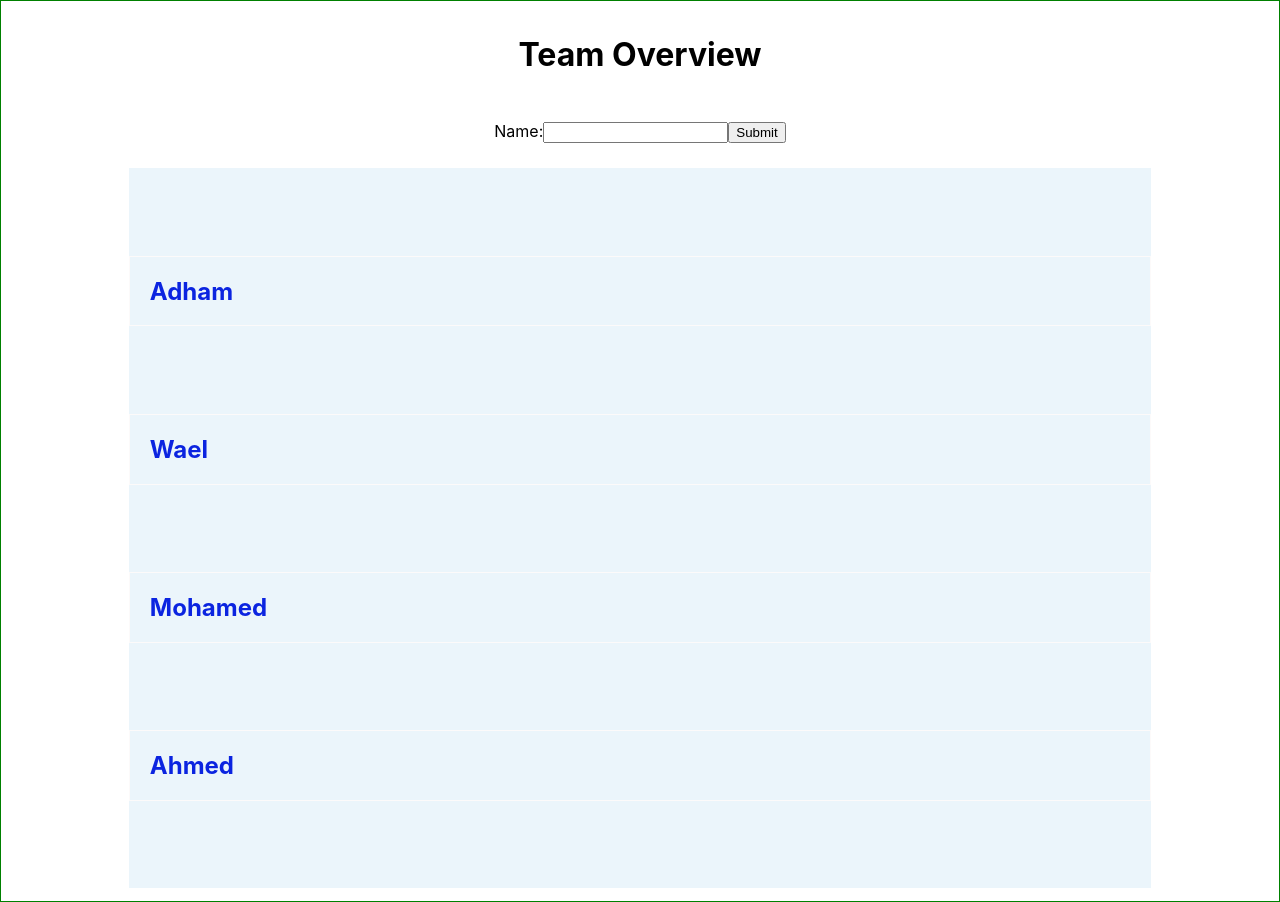
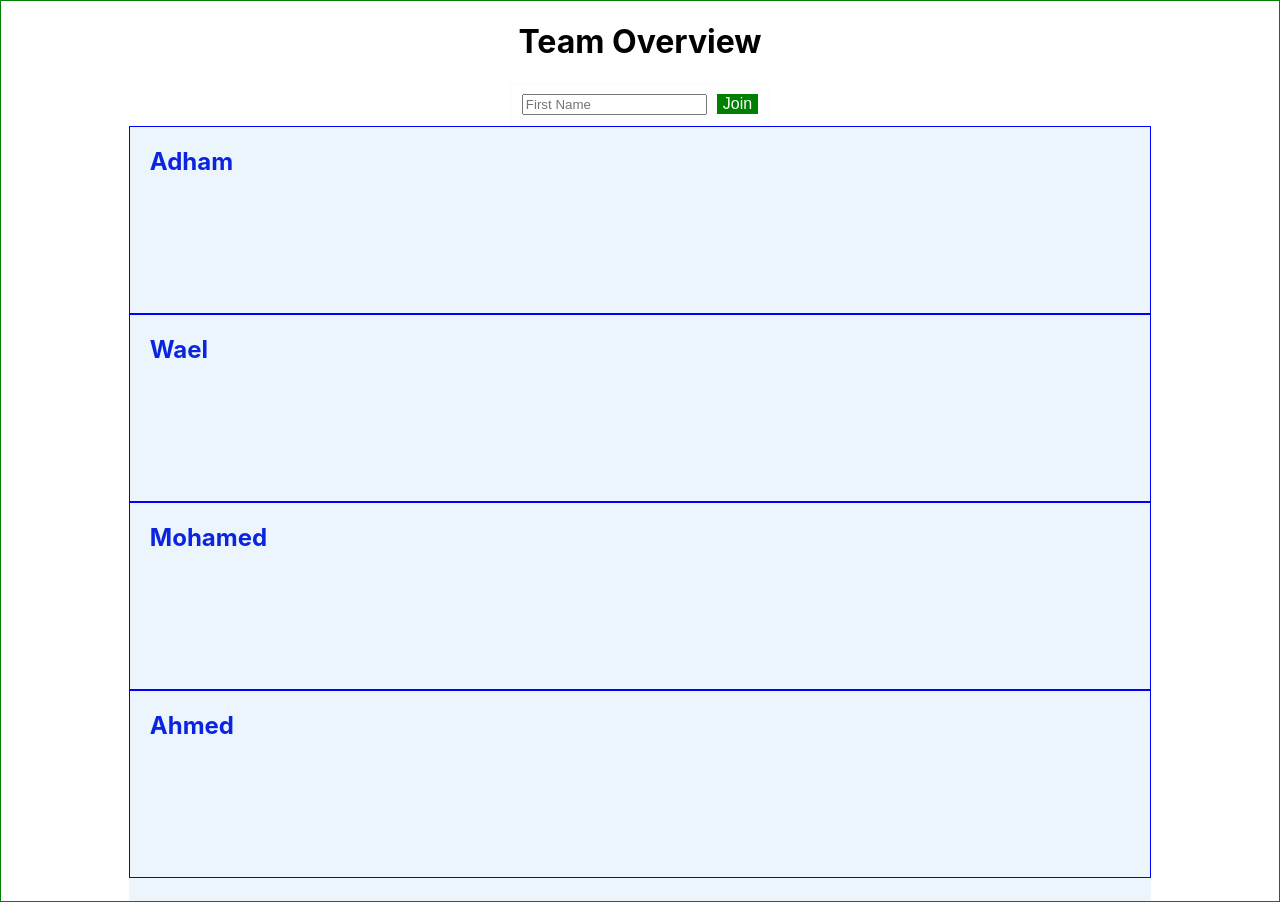
Before and after one commit to bloominstituteoftechnology/team-builder, a React (Create React App) app: page / in a window 1280 px wide. Built offline with nearby package versions, Linux system fonts and the light colour scheme.

Commit message:
refactored the form into its own component

```diff
--- a/src/App.css
+++ b/src/App.css
@@ -42,3 +42,20 @@
     transform: rotate(360deg);
   }
 }
+
+.join-form{
+
+  border: #fcfafa solid 1px;
+  padding-right: 10px;
+}
+
+ #input-name{
+   margin: 10px;
+ }
+
+ #input-name-button{
+   background-color: green;
+   border: none;
+   color: white;
+   font-size: 16px;
+ }
--- a/src/App.js
+++ b/src/App.js
@@ -1,6 +1,7 @@
 import './App.css';
 import React, {useEffect, useState} from 'react';
 import Team from './Team';
+import Form from './Form';
 
 function App(props) {
   //---------------------------------------------------------
@@ -43,13 +44,7 @@ function App(props) {
       <div className='home-header'>
         <h1> Team Overview </h1>
       </div>
-      <form>
-        <label>
-          Name:
-          <input type="text" name="name" />
-        </label>
-        <input type="submit" value="Submit" />
-      </form>
+      <Form />
       <Team team={team} />
     </div>
   );
--- a/src/Form.js
+++ b/src/Form.js
@@ -0,0 +1,11 @@
+import React from 'react';
+
+export default function Form (props) {
+
+    return (
+        <form className='join-form'>
+            <input id='input-name' type="text" name="name" placeholder='First Name'/>
+            <input id='input-name-button' type="submit" value="Join" />
+        </form>
+    )
+}
--- a/src/Team.js
+++ b/src/Team.js
@@ -18,8 +18,8 @@ export default function Team (props) {
 const TeamContainer = styled.div`
 background-color: #EBF5FB;
 width: 80%;
-height: 80%;
+height: 100%;
 display: flex;
 flex-flow: column wrap;
-justify-content: space-evenly;
+justify-content: start;
 `
--- a/src/TeamMember.js
+++ b/src/TeamMember.js
@@ -13,11 +13,12 @@ export default function TeamMember (props) {
 }
 
 const TeamMemberCard = styled.div`
-border: solid #fcfafa 1px;
+border: solid blue 1px;
 display: flex;
-flex-flow: row wrap;
+/* flex-flow: row wrap; */
 justify-content: left;
 padding-left: 20px;
+height: 24%;
     .member-text{
         color: #0b24e0;
     }
```
